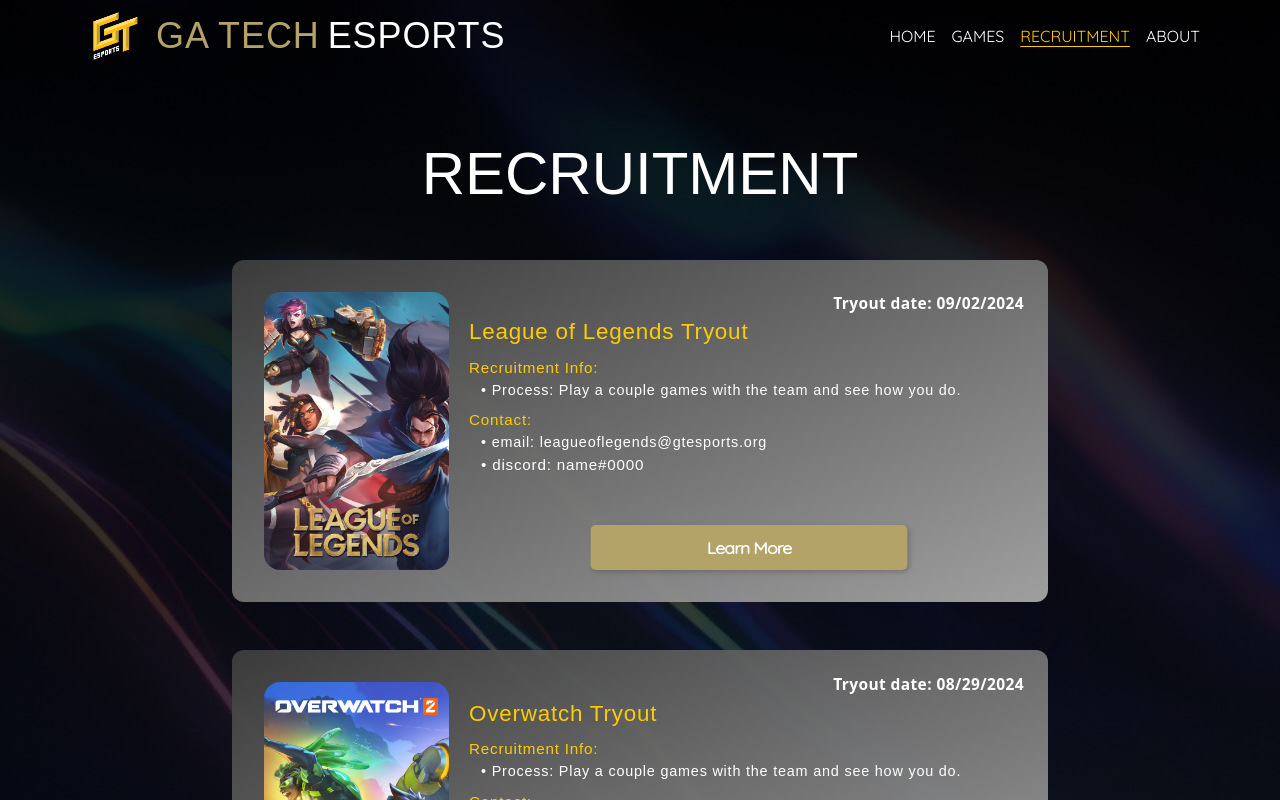
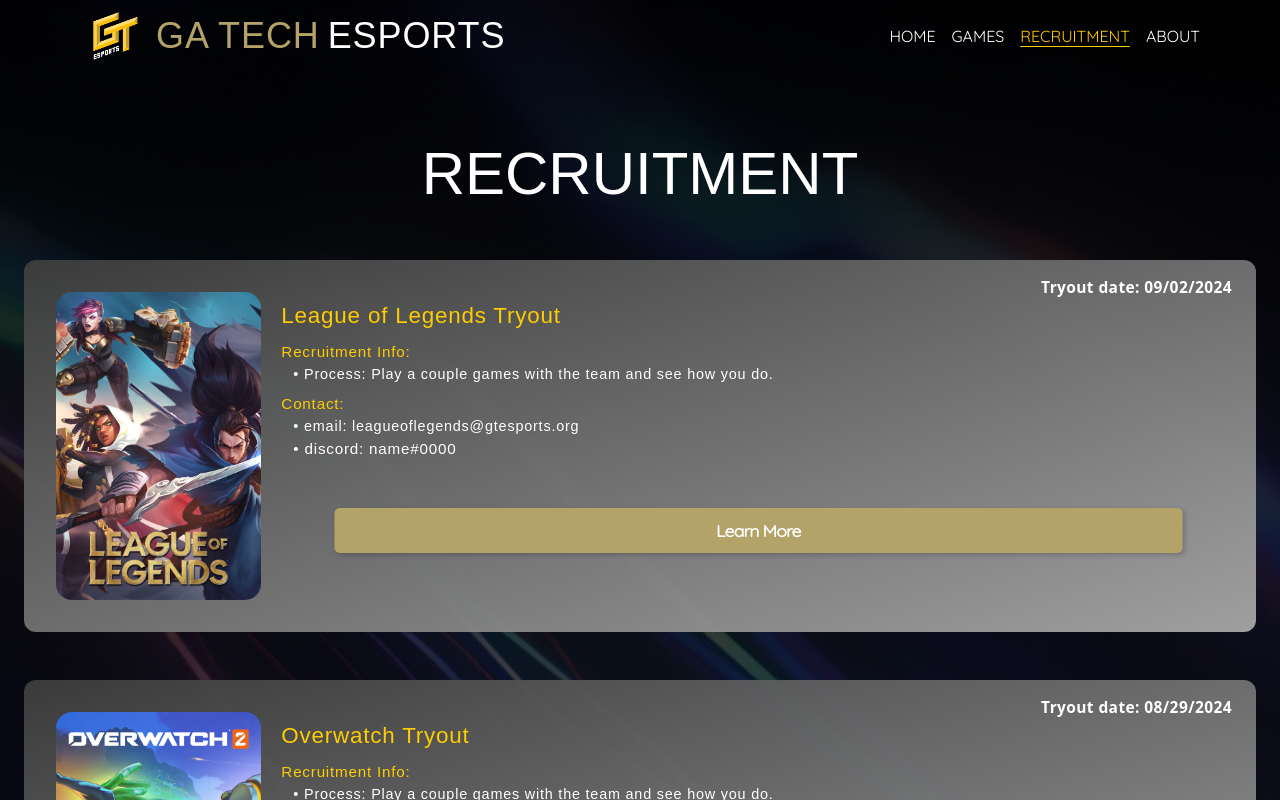
Before and after one commit to gt-esports/gtesports-website, a React (Vite) app: page /recruitment in a window 1280 px wide. Shown: the top 800 px of the page. Built offline with nearby package versions, Linux system fonts and the light colour scheme; a web font is replaced by a local one.

Commit message:
Revert "Updated Card and Learn More Button - Recruitment Page"

```diff
--- a/src/components/RecruitmentCard.tsx
+++ b/src/components/RecruitmentCard.tsx
@@ -2,8 +2,7 @@
 
 export default function RecruitmentCard(props: RecruitmentCardProps) {
   return (
-    <div className="flex items-center justify-center w-full h-full">
-      <div className="flex items-center w-max h-full flex-row p-4 rounded-xl bg-gradient-to-br from-[#3d3d3d]/95 to-[#a7a7a7]/95">
+    <div className="flex w-full h-full flex-row p-4 rounded-xl bg-gradient-to-br from-[#3d3d3d]/95 to-[#a7a7a7]/95">
       {/* game image */}
       <div className="border-0 p-4">
         <img
@@ -39,12 +38,11 @@
         </div>
         {/* learn more button */}
         <div className="flex justify-center pt-12">
-            <button className="learn-more-btn flex scale-x-[1.1] md:w-72 ml-24 mr-24 items-center justify-center tracking-tighter">
+          <button className="learn-more-btn flex scale-x-[1.1] md:w-full ml-24 mr-24 items-center justify-center tracking-tighter">
             Learn More
           </button>
         </div>
       </div>
     </div>
-    </div>
   );
 }
```
Lines whose indentation alone changed are shown as unchanged.
